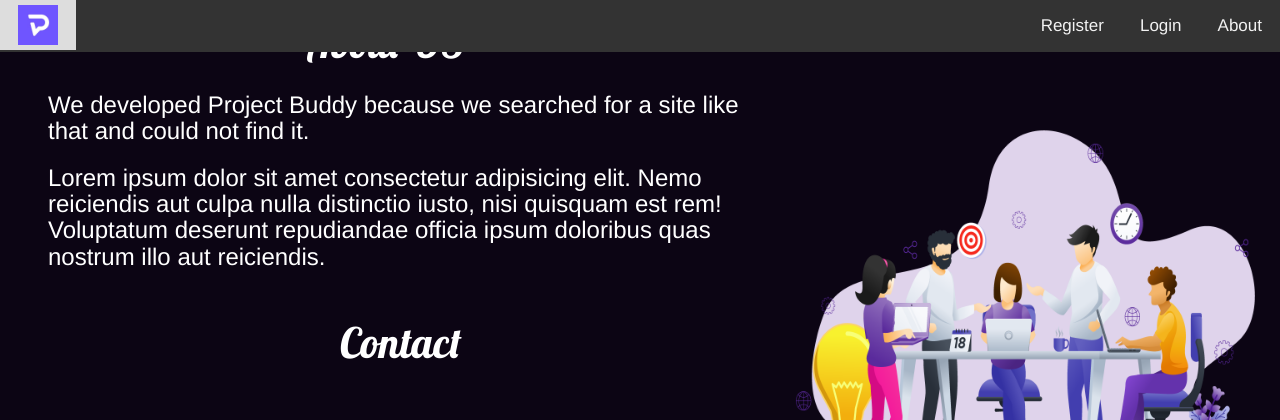
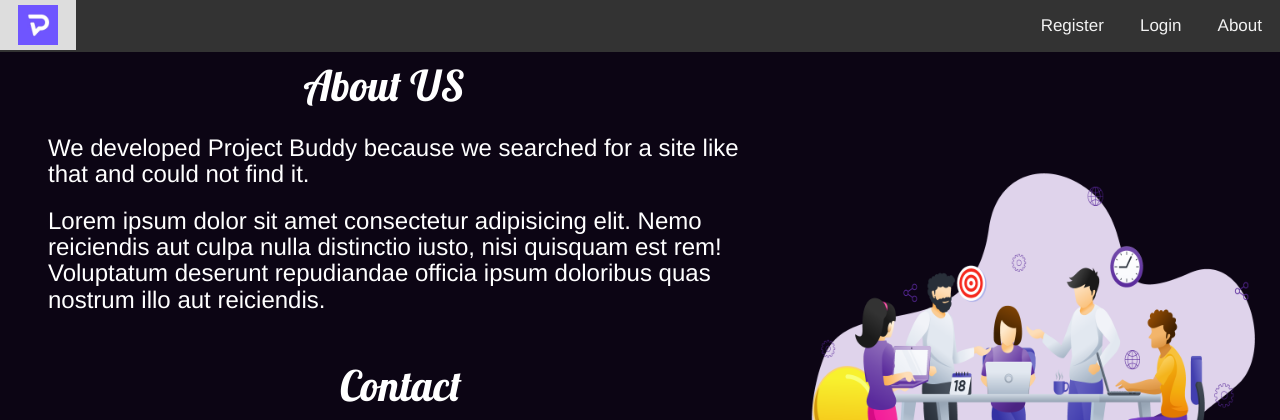
Before and after one commit to avzz-19/miniproject, a PHP site: page /about.html in a window 1280 px wide. Shown: the top 420 px of the page. Run offline with PHP 8.4, Linux system fonts and the light colour scheme; some libraries are stand-ins or nearby versions.

Commit message:
about fixed

```diff
--- a/css/about.css
+++ b/css/about.css
@@ -10,7 +10,7 @@
 }
 
 h1 {
-
+    margin-top: 1.5em;
     width: 60%;
     margin-bottom:2%;
     font-weight: medium;
```
